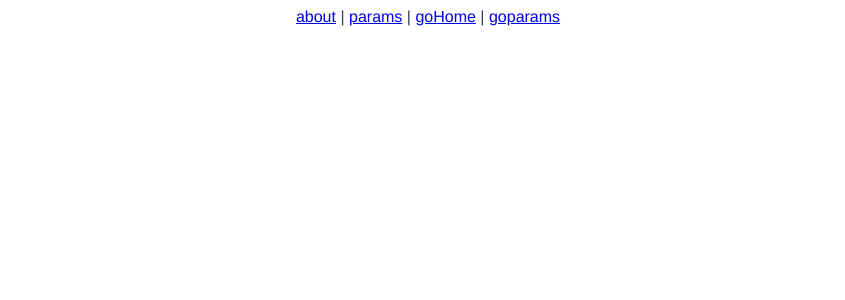
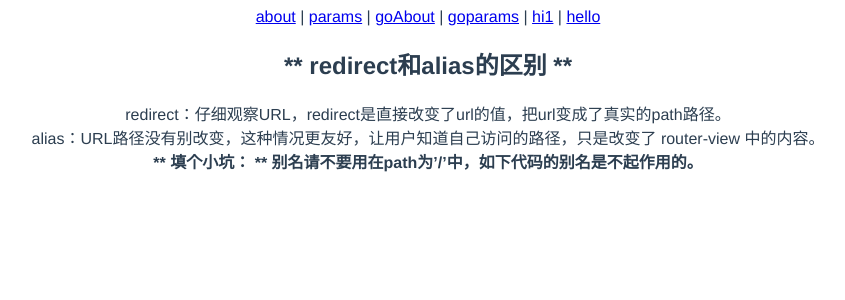
Before and after one commit to zhaoxin311/vue_router_demo_jspang, a Vue app: page /hi1 in a window 1280 px wide. Shown: the top 300 px of the page, without its empty margins (212-1057 px from the left). Built offline with nearby package versions, Linux system fonts and the light colour scheme.

Commit message:
alias 别名的使用

```diff
--- a/src/App.vue
+++ b/src/App.vue
@@ -12,9 +12,13 @@
     <!-- 加入了正则，我们再传递数字之外的其他参数，params.vue组件就没有办法接收到 -->
     <router-link to="/params/189/this is a title">params</router-link>
     |
-    <router-link to="/goAbout">goHome</router-link>
+    <router-link to="/goAbout">goAbout</router-link>
     |
     <router-link to="/goparams/18449/this is a goparams">goparams</router-link>
+    |
+    <router-link to="/hi1">hi1</router-link>
+    |
+    <router-link to="/hello">hello</router-link>
 
     <router-view />
     <!-- <router-view name="left" class="left" />
--- a/src/components/hi1.vue
+++ b/src/components/hi1.vue
@@ -1,8 +1,21 @@
 <template>
   <div class="hi1">
-    <h2>
-      {{ message }}
-    </h2>
+    <h2>** redirect和alias的区别 **</h2>
+    <span>
+      redirect：仔细观察URL，redirect是直接改变了url的值，把url变成了真实的path路径。
+    </span>
+    <br />
+    <span>
+      alias：URL路径没有别改变，这种情况更友好，让用户知道自己访问的路径，只是改变了
+      router-view 中的内容。
+    </span>
+    <br />
+
+    <span>
+      <strong>
+        ** 填个小坑： ** 别名请不要用在path为’/’中，如下代码的别名是不起作用的。
+      </strong>
+    </span>
   </div>
 </template>
 
--- a/src/router/index.js
+++ b/src/router/index.js
@@ -34,8 +34,14 @@ const routes = [
     redirect: '/'
   },
   {
+    // ** 重定向时传递参数**
     path: '/goparams/:newsId(\\d+)/:newsTitle',
     redirect: '/params/:newsId(\\d+)/:newsTitle'
+  },
+  {
+    path: '/hi1',
+    alias: '/hello',
+    component: () => import('../components/hi1.vue')
   }
 ]
 
--- a/src/views/About.vue
+++ b/src/views/About.vue
@@ -1,5 +1,6 @@
 <template>
   <div class="about">
-    <h1>This is an about page</h1>
+    <h1>about 和 goabout 是重定向</h1>
+    <span>首要的区别是在于URL路径，redirect 直接改变的是路径值</span>
   </div>
 </template>
```
